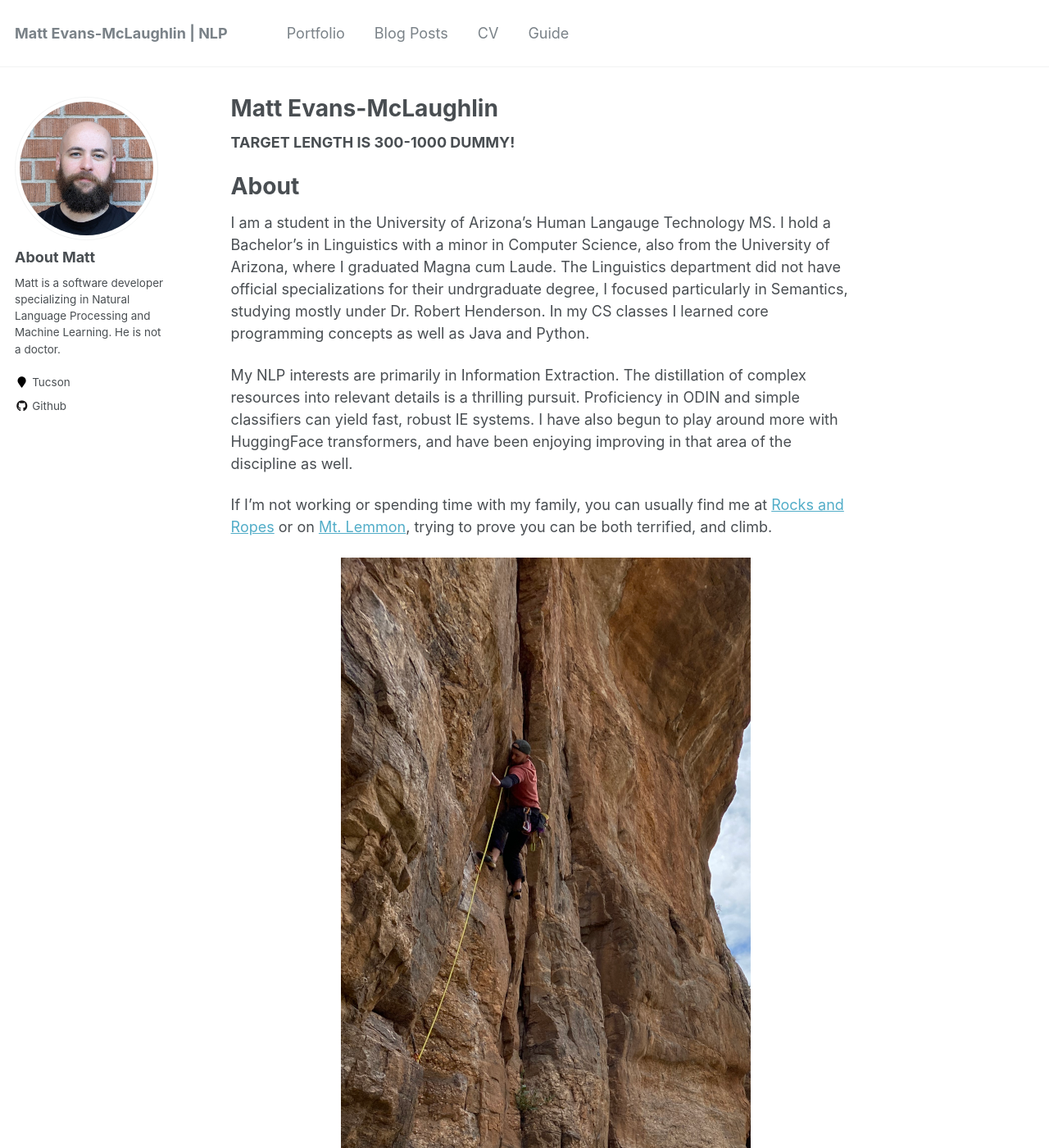
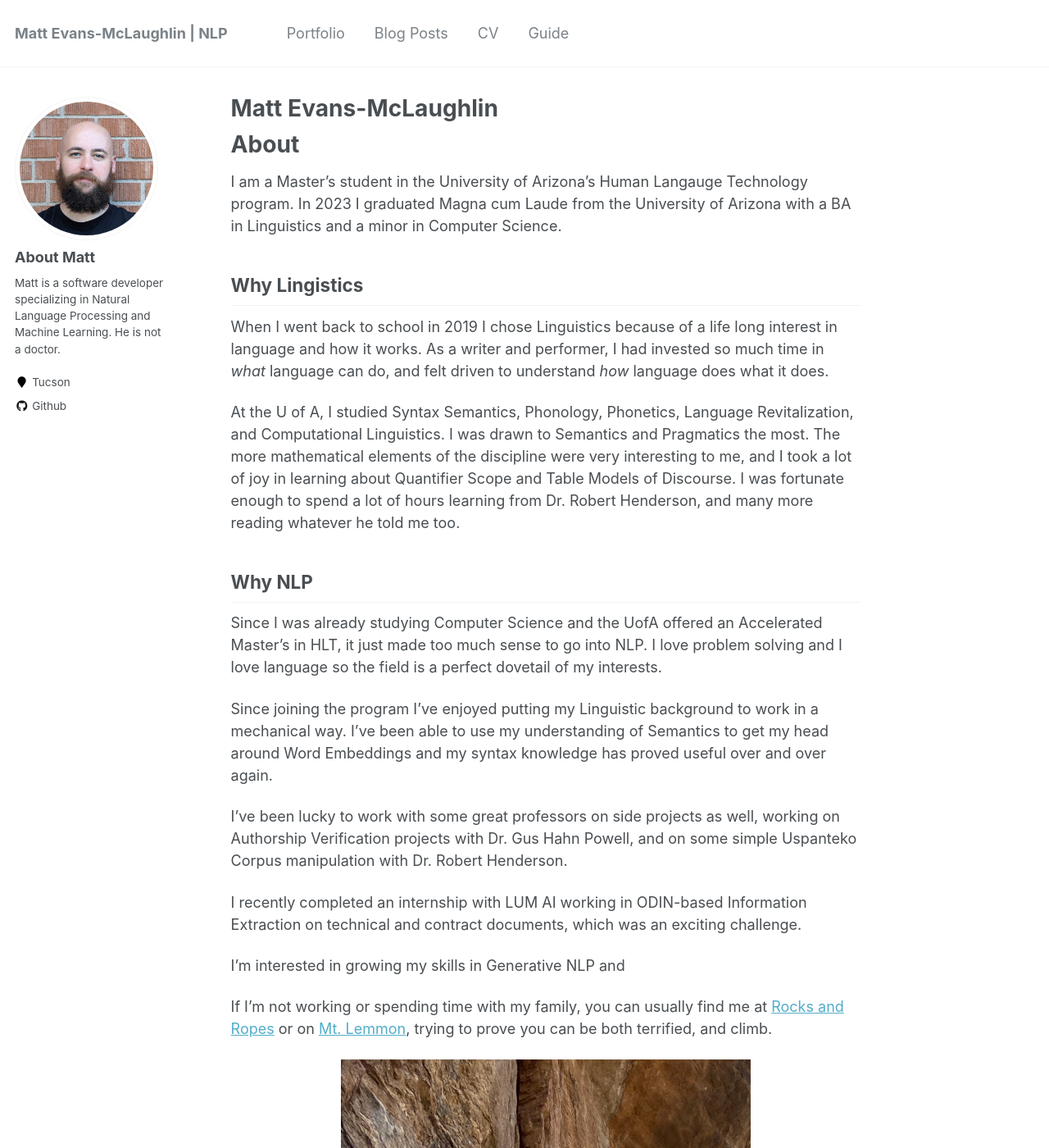
Before and after one commit to mc-wut/mc-wut.github.io, a Jekyll site: the page built from _pages/about.md, in a window 1280 px wide and 1400 px high. Shown: the whole window at 82% size. Built offline with Jekyll 4.4.1, drawn with Linux system fonts in a browser that asks for light colours.

Commit message:
- changes about ME

```diff
--- a/_pages/about.md
+++ b/_pages/about.md
@@ -8,12 +8,24 @@ redirect_from:
   - /about.html
 ---
 
-**TARGET LENGTH IS 300-1000 DUMMY!**
+# About
+I am a Master's student in the University of Arizona's Human Langauge Technology program. In 2023 I graduated Magna cum Laude from the University of Arizona with a BA in Linguistics and a minor in Computer Science.
 
-# About
-I am a student in the University of Arizona's Human Langauge Technology MS. I hold a Bachelor's in Linguistics with a minor in Computer Science, also from the University of Arizona, where I graduated Magna cum Laude. The Linguistics department did not have official specializations for their undrgraduate degree, I focused particularly in Semantics, studying mostly under Dr. Robert Henderson. In my CS classes I learned core programming concepts as well as Java and Python.
+## Why Lingistics
+When I went back to school in 2019 I chose Linguistics because of a life long interest in language and how it works. As a writer and performer, I had invested so much time in *what* language can do, and felt driven to understand *how* language does what it does.
 
-My NLP interests are primarily in Information Extraction. The distillation of complex resources into relevant details is a thrilling pursuit. Proficiency in ODIN and simple classifiers can yield fast, robust IE systems. I have also begun to play around more with HuggingFace transformers, and have been enjoying improving in that area of the discipline as well.
+At the U of A, I studied Syntax Semantics, Phonology, Phonetics, Language Revitalization, and Computational Linguistics. I was drawn to Semantics and Pragmatics the most. The more mathematical elements of the discipline were very interesting to me, and I took a lot of joy in learning about Quantifier Scope and Table Models of Discourse. I was fortunate enough to spend a lot of hours learning from Dr. Robert Henderson, and many more reading whatever he told me too.
+
+## Why NLP
+Since I was already studying Computer Science and the UofA offered an Accelerated Master's in HLT, it just made too much sense to go into NLP. I love problem solving and I love language so the field is a perfect dovetail of my interests.
+
+Since joining the program I've enjoyed putting my Linguistic background to work in a mechanical way. I've been able to use my understanding of Semantics to get my head around Word Embeddings and my syntax knowledge has proved useful over and over again.
+
+I've been lucky to work with some great professors on side projects as well, working on Authorship Verification projects with Dr. Gus Hahn Powell, and on some simple Uspanteko Corpus manipulation with Dr. Robert Henderson.
+
+I recently completed an internship with LUM AI working in ODIN-based Information Extraction on technical and contract documents, which was an exciting challenge.
+
+I'm interested in growing my skills in Generative NLP and
 
 If I'm not working or spending time with my family, you can usually find me at [Rocks and Ropes](https://rocksandropes.com/) or on [Mt. Lemmon](https://www.mountainproject.com/area/106822076/mount-lemmon-santa-catalina-mountains), trying to prove you can be both terrified, and climb.
 <div style="text-align: center;">
```
